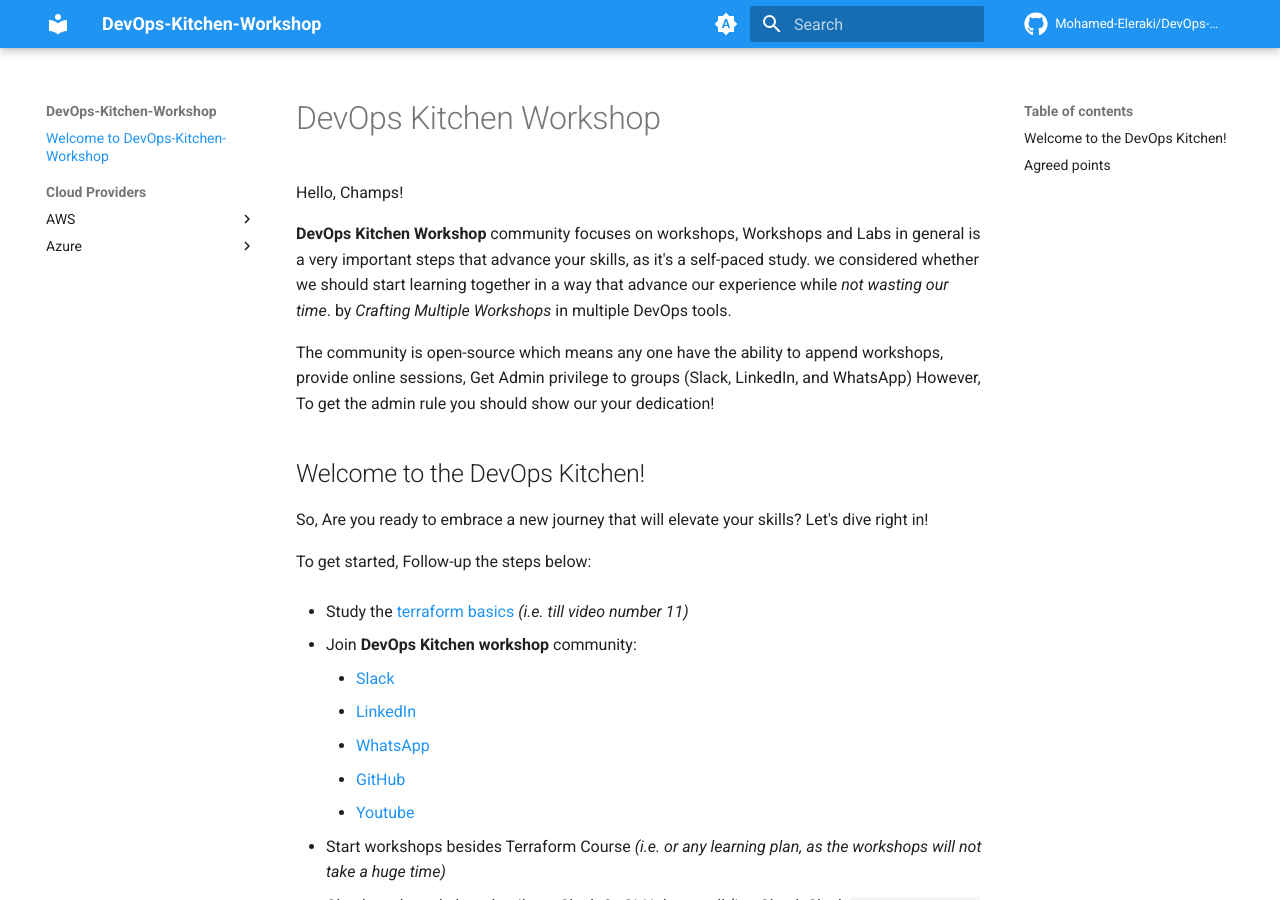
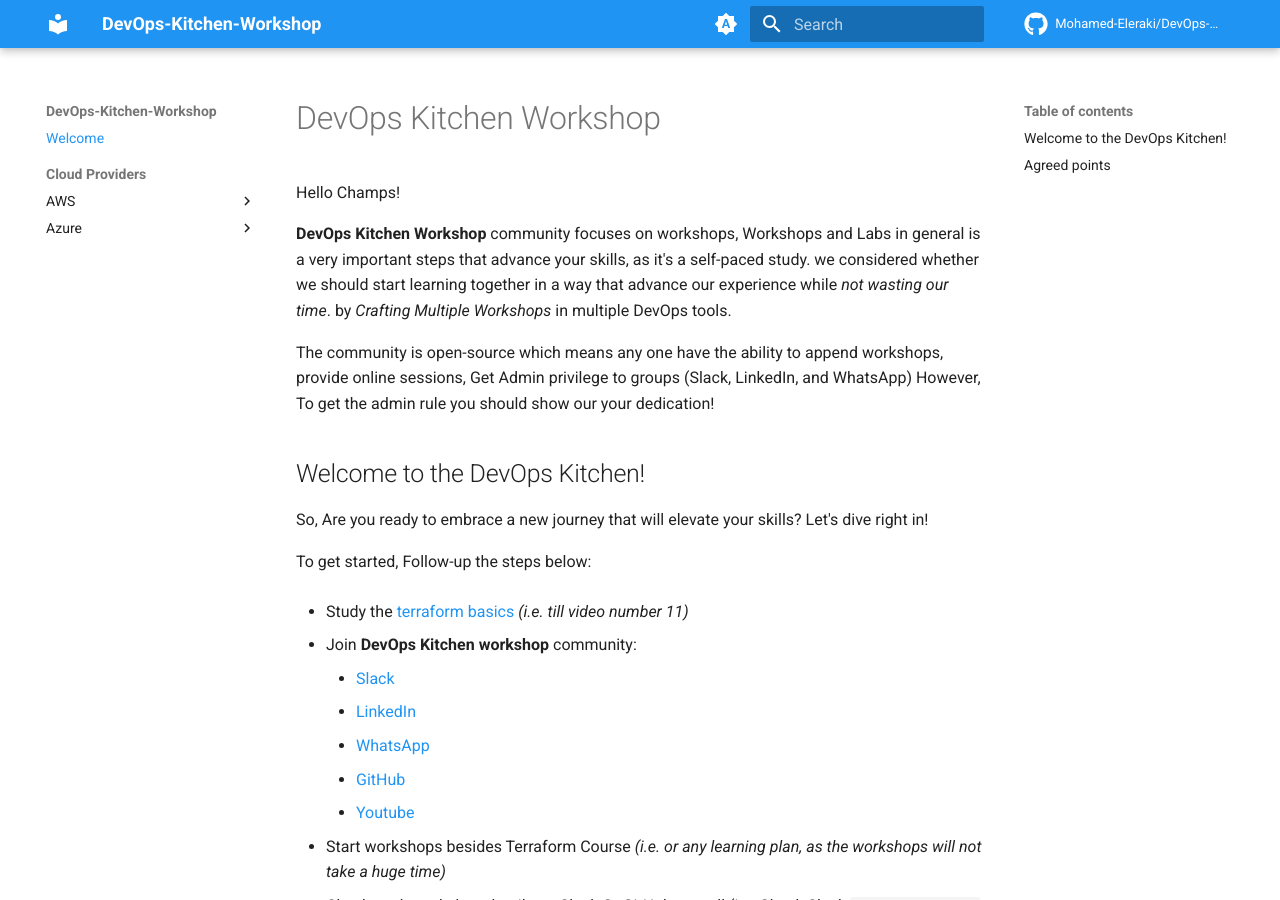
Before and after one commit to Mohamed-Eleraki/DevOps-Kitchen-Workshop, an MkDocs documentation site: the page built from docs/index.md, in a window 1280 px wide and 900 px high. Built offline with MkDocs 1.6.1 and Material for MkDocs 9.7.7, drawn with Linux system fonts in a browser that asks for light colours; comment, search, counter and statistics services are not loaded; the version menu is left out.

Commit message:
upd: welcome page

```diff
--- a/docs/index.md
+++ b/docs/index.md
@@ -1,6 +1,6 @@
 # DevOps Kitchen Workshop
 
-Hello, Champs!
+Hello Champs!
 
 **DevOps Kitchen Workshop** community focuses on workshops, Workshops and Labs in general is a very important steps that advance your skills, as it's a self-paced study. we considered whether we should start learning together in a way that advance our experience while *_not wasting our time_*. by *_Crafting Multiple Workshops_* in multiple DevOps tools.
 
--- a/mkdocs.yml
+++ b/mkdocs.yml
@@ -74,7 +74,7 @@
 
 nav:
   # - Welcome to DevOps-Kitchen-Workshop - AWS cost Export Toold Docs: index.md
-  - Welcome to DevOps-Kitchen-Workshop: index.md
+  - Welcome: index.md
   - Cloud Providers:
       - AWS:
           - Overview: aws/index.md
```
